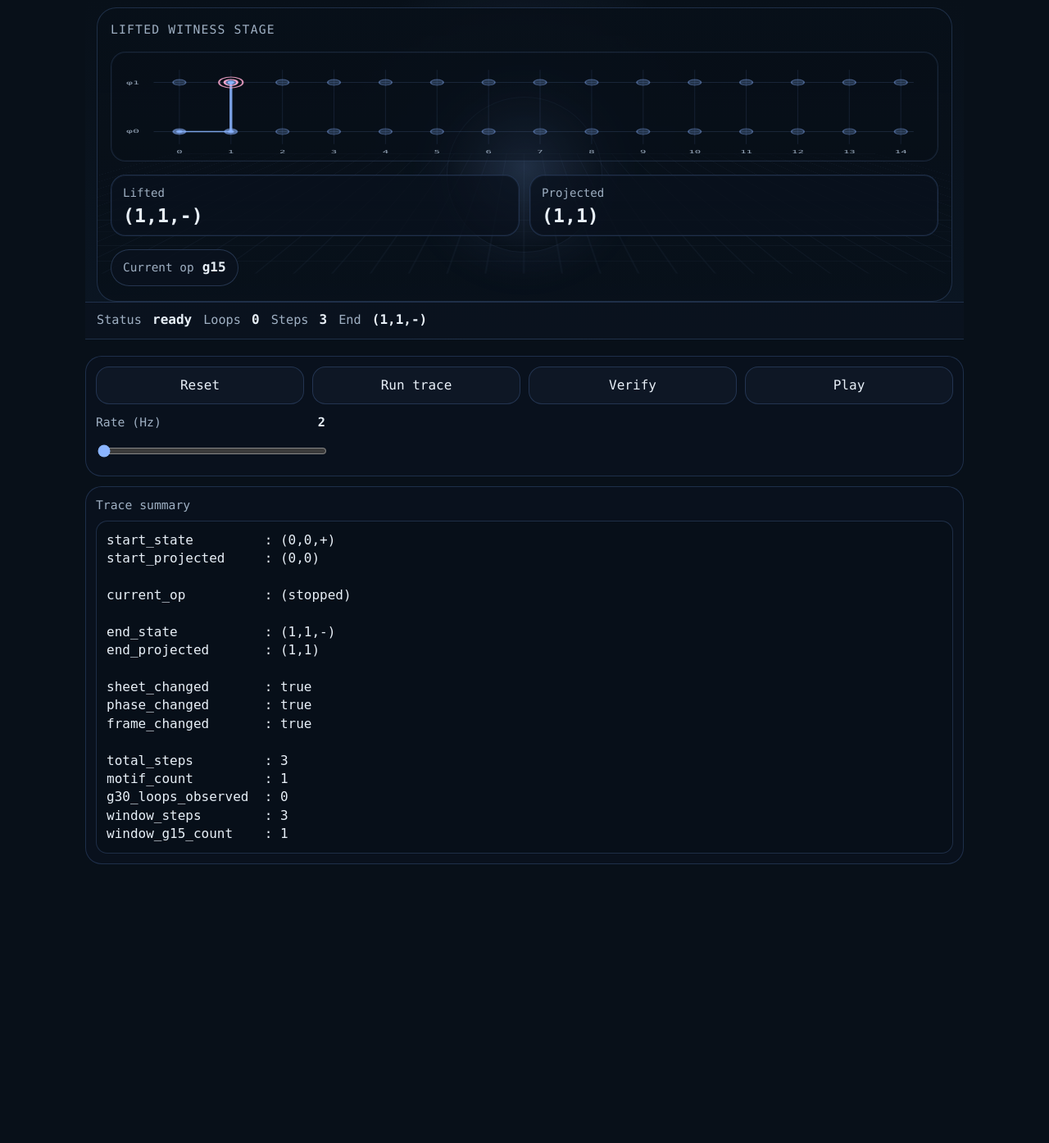
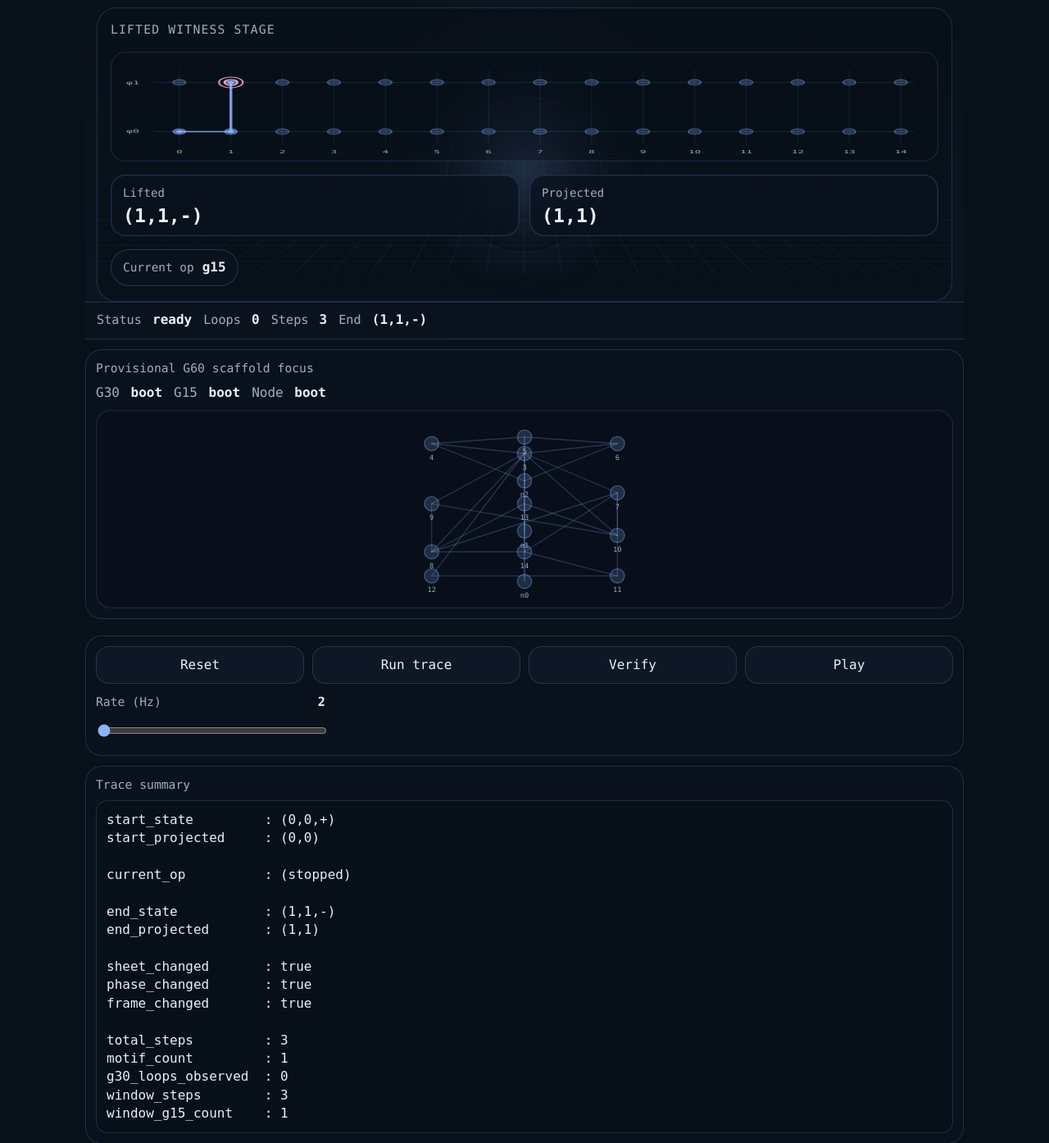
Before and after one commit to rookinc/xalchemy_lab2, a PHP site: page /spinor_lab.html in a window 1280 px wide. Shown: the part 90-1484 px from the top of the page at 82% size. Before the commit the page ends 1144 px from the top, so only its background shows below. Run offline with PHP 8.4, Linux system fonts and the light colour scheme.

Commit message:
Add live G60 scaffold focus driven by G30 state

```diff
--- a/public/spinor_lab.css
+++ b/public/spinor_lab.css
@@ -597,3 +597,113 @@ pre {
   background: transparent;
   border: 0;
 }
+
+
+.g60-card {
+  border: 1px solid var(--line);
+  border-radius: 20px;
+  background: var(--panel);
+  padding: 12px;
+}
+
+.g60-meta {
+  display: flex;
+  flex-wrap: wrap;
+  gap: 14px;
+  align-items: center;
+  margin-bottom: 10px;
+  color: var(--muted);
+}
+
+.g60-meta strong {
+  color: var(--text);
+  margin-left: 4px;
+}
+
+.g60-stage-shell {
+  border: 1px solid rgba(138,180,255,0.14);
+  border-radius: 18px;
+  overflow: hidden;
+  background: rgba(8, 16, 25, 0.42);
+  box-shadow: inset 0 0 0 1px rgba(138,180,255,0.04);
+}
+
+.g60-stage {
+  display: block;
+  width: 100%;
+  height: 240px;
+}
+
+.g60-edge {
+  stroke: rgba(138,180,255,0.22);
+  stroke-width: 2;
+  stroke-linecap: round;
+}
+
+.g60-edge.active {
+  stroke: rgba(138,180,255,0.95);
+  stroke-width: 4;
+}
+
+.g60-edge.sheet-minus {
+  stroke: rgba(255,170,210,0.95);
+}
+
+.g60-node {
+  fill: rgba(138,180,255,0.18);
+  stroke: rgba(138,180,255,0.38);
+  stroke-width: 2;
+}
+
+.g60-node.active {
+  fill: rgba(138,180,255,0.78);
+  stroke: rgba(232,240,248,0.95);
+}
+
+.g60-node.neighbor {
+  fill: rgba(138,180,255,0.42);
+}
+
+.g60-node.primary {
+  fill: rgba(138,180,255,0.98);
+  stroke: rgba(232,240,248,1);
+  stroke-width: 3;
+}
+
+.g60-node.sheet-minus {
+  fill: rgba(255,170,210,0.58);
+  stroke: rgba(255,170,210,0.96);
+}
+
+.g60-ring {
+  fill: none;
+  stroke: rgba(232,240,248,0.9);
+  stroke-width: 2;
+}
+
+.g60-ring.phase-objective {
+  stroke: rgba(255,214,234,0.95);
+  stroke-width: 3;
+}
+
+.g60-label {
+  fill: rgba(159,176,195,0.95);
+  font-size: 13px;
+  font-family: ui-monospace, SFMono-Regular, Menlo, Monaco, Consolas, monospace;
+  text-anchor: middle;
+}
+
+@media (max-width: 640px) {
+  .g60-stage {
+    height: 210px;
+  }
+
+  .g60-meta {
+    gap: 10px;
+    font-size: 0.92rem;
+  }
+
+  .g60-label {
+    font-size: 11px;
+  }
+}
--- a/public/spinor_lab.html
+++ b/public/spinor_lab.html
@@ -70,6 +70,24 @@
       </div>
     </section>
 
+    <section class="g60-card">
+      <div class="console-title">Provisional G60 scaffold focus</div>
+      <div class="g60-meta">
+        <span>G30 <strong id="g60-g30-class">boot</strong></span>
+        <span>G15 <strong id="g60-g15-class">boot</strong></span>
+        <span>Node <strong id="g60-primary-node">boot</strong></span>
+      </div>
+      <div class="g60-stage-shell">
+        <svg id="g60-stage" class="g60-stage" viewBox="0 0 900 360" preserveAspectRatio="xMidYMid meet" aria-label="Provisional G60 scaffold focus">
+          <g id="g60-stage-edges"></g>
+          <g id="g60-stage-edge-overlay"></g>
+          <g id="g60-stage-nodes"></g>
+          <g id="g60-stage-node-overlay"></g>
+          <g id="g60-stage-labels"></g>
+        </svg>
+      </div>
+    </section>
+
     <section class="controls-card">
       <div class="button-row button-row-4">
         <button id="reset-btn" type="button">Reset</button>
--- a/public/spinor_lab.js
+++ b/public/spinor_lab.js
@@ -29,6 +29,15 @@ const els = {
   stageVizPulses: document.getElementById('stage-viz-pulses'),
   stageVizNodes: document.getElementById('stage-viz-nodes'),
   stageVizLabels: document.getElementById('stage-viz-labels'),
+  g60Stage: document.getElementById('g60-stage'),
+  g60StageEdges: document.getElementById('g60-stage-edges'),
+  g60StageEdgeOverlay: document.getElementById('g60-stage-edge-overlay'),
+  g60StageNodes: document.getElementById('g60-stage-nodes'),
+  g60StageNodeOverlay: document.getElementById('g60-stage-node-overlay'),
+  g60StageLabels: document.getElementById('g60-stage-labels'),
+  g60G30Class: document.getElementById('g60-g30-class'),
+  g60G15Class: document.getElementById('g60-g15-class'),
+  g60PrimaryNode: document.getElementById('g60-primary-node'),
 };
 
 const LAB = {
@@ -46,6 +55,8 @@ const state = {
   playStartState: null,
   lastPayload: null,
   playHistory: [],
+  g60LayoutReady: false,
+  g60LastFocusKey: '',
 };
 
 function setStatus(text) {
@@ -259,6 +270,168 @@ function renderSummary(payload, verification = null) {
 
 const SVG_NS = 'http://www.w3.org/2000/svg';
 
+const G60_LAYOUT = {
+  n0: [450, 312],
+  n1: [450, 220],
+  n2: [450, 128],
+  "3": [450, 78],
+  "4": [280, 60],
+  "5": [450, 48],
+  "6": [620, 60],
+  "7": [620, 150],
+  "8": [280, 258],
+  "9": [280, 170],
+  "10": [620, 228],
+  "11": [620, 302],
+  "12": [280, 302],
+  "13": [450, 170],
+  "14": [450, 258],
+};
+
+async function fetchG60Focus(stateTriple) {
+  const params = new URLSearchParams({
+    frame: String(stateTriple.frame),
+    phase: String(stateTriple.phase),
+    sheet: String(stateTriple.sheet),
+  });
+  const res = await fetch(`/witness/api/g60/from-g30?${params.toString()}`);
+  if (!res.ok) {
+    throw new Error(`HTTP ${res.status} :: ${await res.text()}`);
+  }
+  const data = await res.json();
+  return data.payload;
+}
+
+function drawG60Base() {
+  if (!els.g60Stage || !els.g60StageEdges || !els.g60StageNodes || !els.g60StageLabels) return;
+  if (state.g60LayoutReady) return;
+
+  const edgeDefs = [
+    ['n0','n1'], ['n1','n2'],
+    ['3','8'], ['8','14'], ['14','11'], ['11','12'], ['12','3'],
+    ['3','9'], ['9','10'], ['10','7'], ['7','8'],
+    ['14','13'],
+    ['4','5'], ['5','6'], ['6','3'], ['3','4'],
+    ['5','n2'], ['n2','3'],
+    ['n0','14'], ['n1','13'], ['n2','5'],
+    ['4','n2'], ['n2','6'], ['14','3'], ['14','7'], ['5','3'], ['8','13'], ['13','10'], ['7','11'],
+    ['8','9'], ['3','10'], ['3','7'], ['13','n2'],
+  ];
+
+  const seen = new Set();
+  for (const [a, b] of edgeDefs) {
+    const key = [a, b].sort().join('|');
+    if (seen.has(key)) continue;
+    seen.add(key);
+    const [x1, y1] = G60_LAYOUT[a];
+    const [x2, y2] = G60_LAYOUT[b];
+    const line = svgEl('line', {
+      x1, y1, x2, y2,
+      class: 'g60-edge',
+      'data-edge': key,
+    });
+    els.g60StageEdges.appendChild(line);
+  }
+
+  for (const [nodeId, [x, y]] of Object.entries(G60_LAYOUT)) {
+    const circle = svgEl('circle', {
+      cx: x,
+      cy: y,
+      r: 13,
+      class: 'g60-node',
+      'data-node': nodeId,
+    });
+    els.g60StageNodes.appendChild(circle);
+
+    const label = svgEl('text', {
+      x,
+      y: y + 30,
+      class: 'g60-label',
+    });
+    label.textContent = nodeId;
+    els.g60StageLabels.appendChild(label);
+  }
+
+  state.g60LayoutReady = true;
+}
+
+async function updateG60Panel(payload) {
+  if (!els.g60Stage) return;
+  drawG60Base();
+
+  const end = payload.trace[payload.trace.length - 1];
+  if (!end || !end.state) return;
+
+  const focus = await fetchG60Focus(end.state);
+  const sf = focus.scaffold_focus;
+  const key = JSON.stringify(focus.input_state);
+  state.g60LastFocusKey = key;
+
+  if (els.g60G30Class) els.g60G30Class.textContent = focus.g30_focus.class_id;
+  if (els.g60G15Class) els.g60G15Class.textContent = focus.g15_focus.class_id;
+  if (els.g60PrimaryNode) els.g60PrimaryNode.textContent = sf.primary_node;
+
+  els.g60StageEdgeOverlay.textContent = '';
+  els.g60StageNodeOverlay.textContent = '';
+
+  const nodeEls = Array.from(els.g60StageNodes.querySelectorAll('.g60-node'));
+  nodeEls.forEach((node) => {
+    node.classList.remove('active', 'neighbor', 'primary', 'sheet-minus');
+  });
+
+  const active = new Set(sf.active_nodes || []);
+  const neighbors = new Set(sf.neighbor_nodes || []);
+  const primary = sf.primary_node;
+  const minus = sf.sheet_accent === '-';
+
+  nodeEls.forEach((node) => {
+    const id = node.getAttribute('data-node');
+    if (neighbors.has(id)) node.classList.add('neighbor');
+    if (active.has(id)) node.classList.add('active');
+    if (id === primary) node.classList.add('primary');
+    if (minus && (active.has(id) || id === primary)) node.classList.add('sheet-minus');
+  });
+
+  const overlayDefs = [
+    ['n0','n1'], ['n1','n2'],
+    ['3','8'], ['8','14'], ['14','11'], ['11','12'], ['12','3'],
+    ['3','9'], ['9','10'], ['10','7'], ['7','8'],
+    ['14','13'],
+    ['4','5'], ['5','6'], ['6','3'], ['3','4'],
+    ['5','n2'], ['n2','3'],
+    ['n0','14'], ['n1','13'], ['n2','5'],
+    ['4','n2'], ['n2','6'], ['14','3'], ['14','7'], ['5','3'], ['8','13'], ['13','10'], ['7','11'],
+    ['8','9'], ['3','10'], ['3','7'], ['13','n2'],
+  ];
+
+  for (const [a, b] of overlayDefs) {
+    const aActive = active.has(a) || a === primary;
+    const bActive = active.has(b) || b === primary;
+    if (!(aActive && bActive) && !(a === primary && neighbors.has(b)) && !(b === primary && neighbors.has(a))) {
+      continue;
+    }
+    const [x1, y1] = G60_LAYOUT[a];
+    const [x2, y2] = G60_LAYOUT[b];
+    const line = svgEl('line', {
+      x1, y1, x2, y2,
+      class: `g60-edge active${minus ? ' sheet-minus' : ''}`,
+    });
+    els.g60StageEdgeOverlay.appendChild(line);
+  }
+
+  if (primary && G60_LAYOUT[primary]) {
+    const [x, y] = G60_LAYOUT[primary];
+    const ring = svgEl('circle', {
+      cx: x,
+      cy: y,
+      r: 20,
+      class: `g60-ring ${sf.phase_band === 'objective' ? 'phase-objective' : 'phase-subjective'}`,
+    });
+    els.g60StageNodeOverlay.appendChild(ring);
+  }
+}
+
+
 function svgEl(name, attrs = {}) {
   const el = document.createElementNS(SVG_NS, name);
   for (const [k, v] of Object.entries(attrs)) {
@@ -426,6 +599,7 @@ function updateStagePanel(payload) {
   if (els.metricSteps) els.metricSteps.textContent = String(state.isPlaying ? state.playIndex : (payload.trace.length - 1));
   if (els.metricEnd) els.metricEnd.textContent = formatStateTriple(live);
   updateStageViz(payload);
+  updateG60Panel(payload).catch((err) => console.error('updateG60Panel failed:', err));
 }
 
 function renderPayload(payload, verification = null) {
```
Also changed, not shown: 2 other files.
